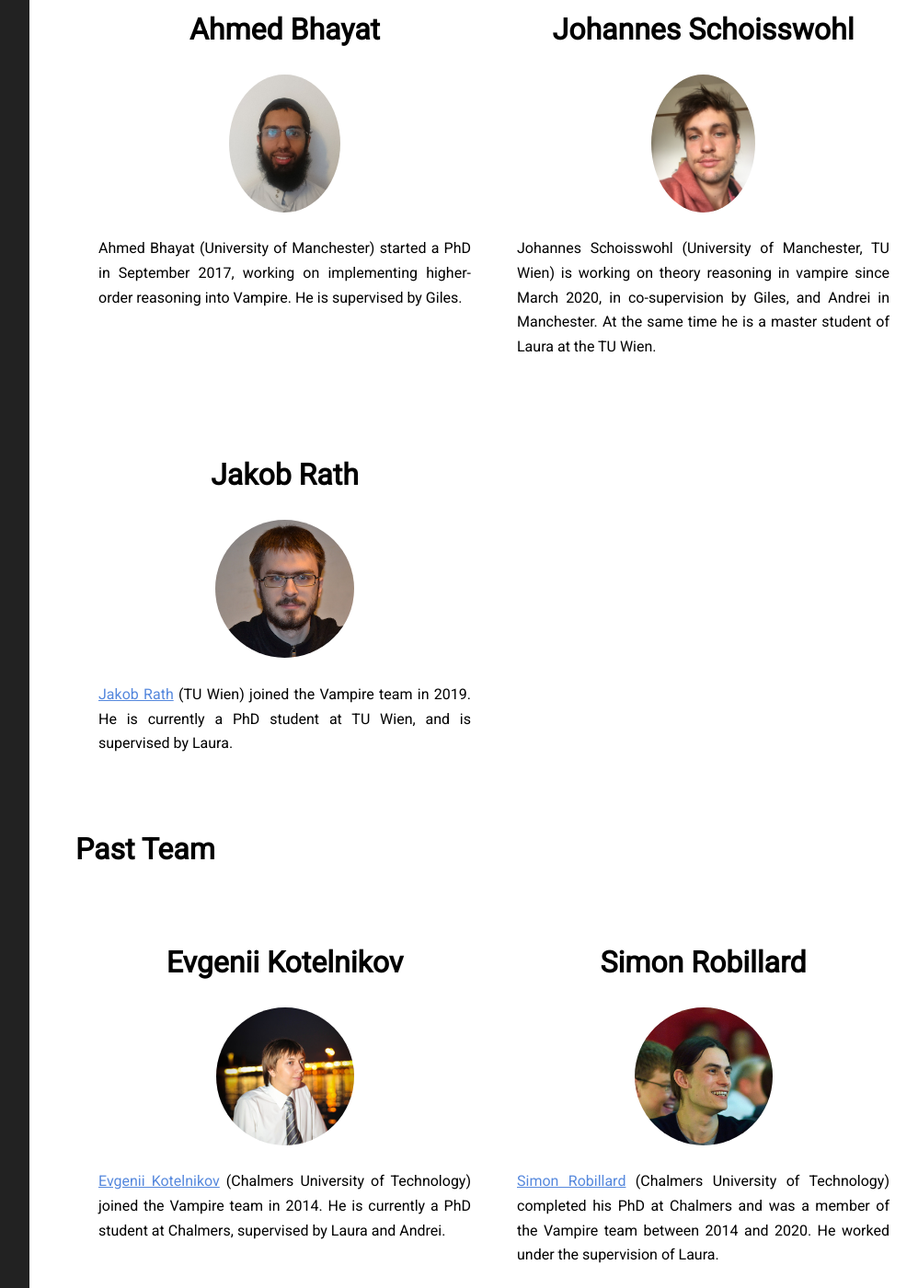
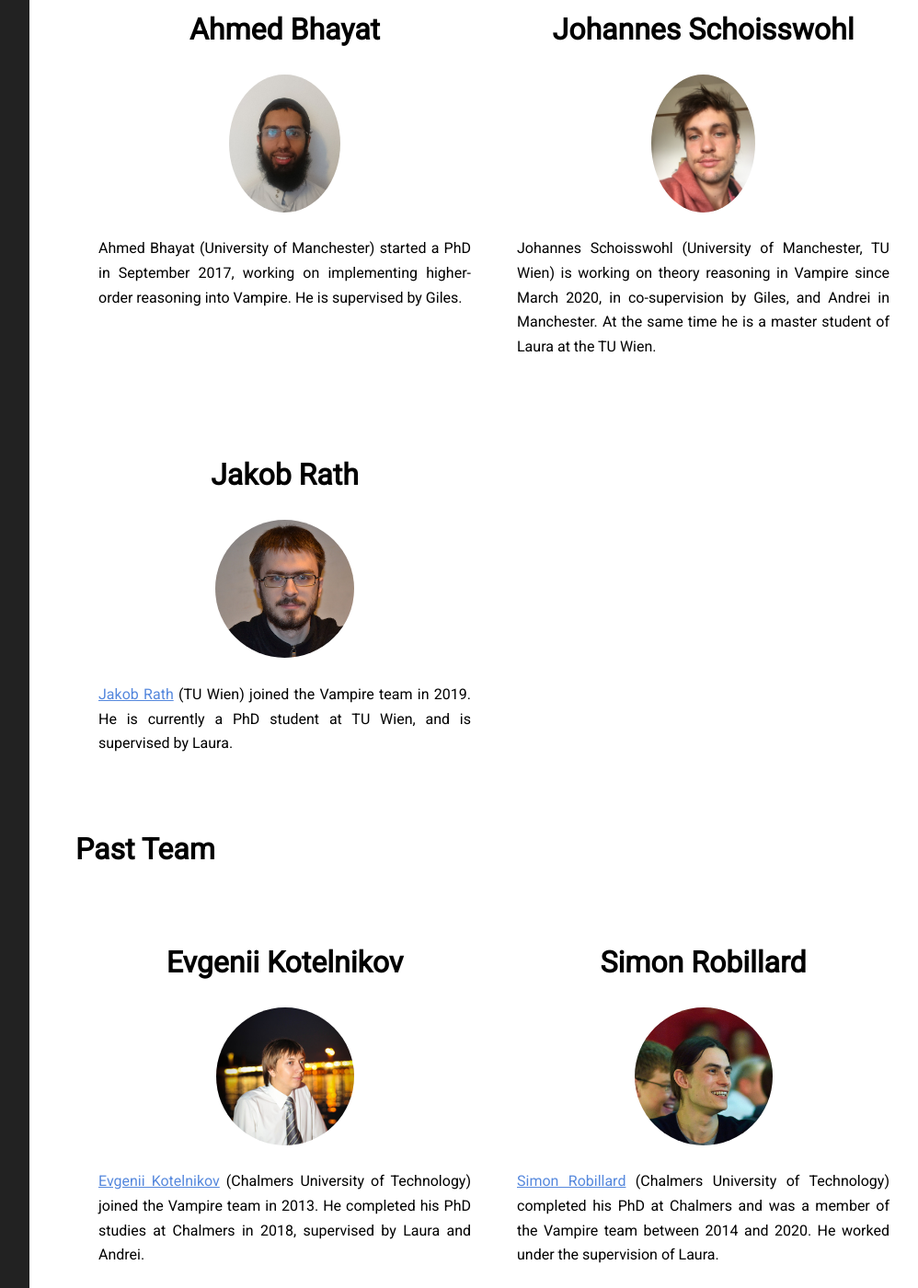
Before and after one commit to vprover/vprover.github.io, a Jekyll site: the page built from team.html, in a window 1280 px wide and 1400 px high, scrolled down 1818 px. Shown: the whole window at 92% size, without its empty margins (268-1266 px from the left). Built offline with Jekyll 4.4.1, drawn with Linux system fonts in a browser that asks for light colours.

Commit message:
updated Evgeny's data

```diff
--- a/team.html
+++ b/team.html
@@ -79,7 +79,7 @@ He is supervised by Giles.
 <h2>Johannes Schoisswohl</h2>
 <img alt="Johannes Schoisswohl" src="/img/joe.jpg">
 <p>
-{{ schoisswohl }} (University of Manchester, TU Wien) is working on theory reasoning in vampire since March 2020, in co-supervision by Giles, and Andrei in Manchester.
+{{ schoisswohl }} (University of Manchester, TU Wien) is working on theory reasoning in Vampire since March 2020, in co-supervision by Giles, and Andrei in Manchester.
   At the same time he is a master student of Laura at the TU Wien.
 </p>
 </li>
@@ -100,8 +100,8 @@ He is supervised by Giles.
 <h2>Evgenii Kotelnikov</h2>
 <img alt="Evgenii Kotelnikov" src="/img/evgenii.jpg">
 <p>
-{{ kotelnikov }} (Chalmers University of Technology) joined the Vampire team in 2014.
-He is currently a PhD student at Chalmers, supervised by Laura and Andrei.
+{{ kotelnikov }} (Chalmers University of Technology) joined the Vampire team in 2013.
+He completed his PhD studies at Chalmers in 2018, supervised by Laura and Andrei.
 </p>
 </li>
 
```
